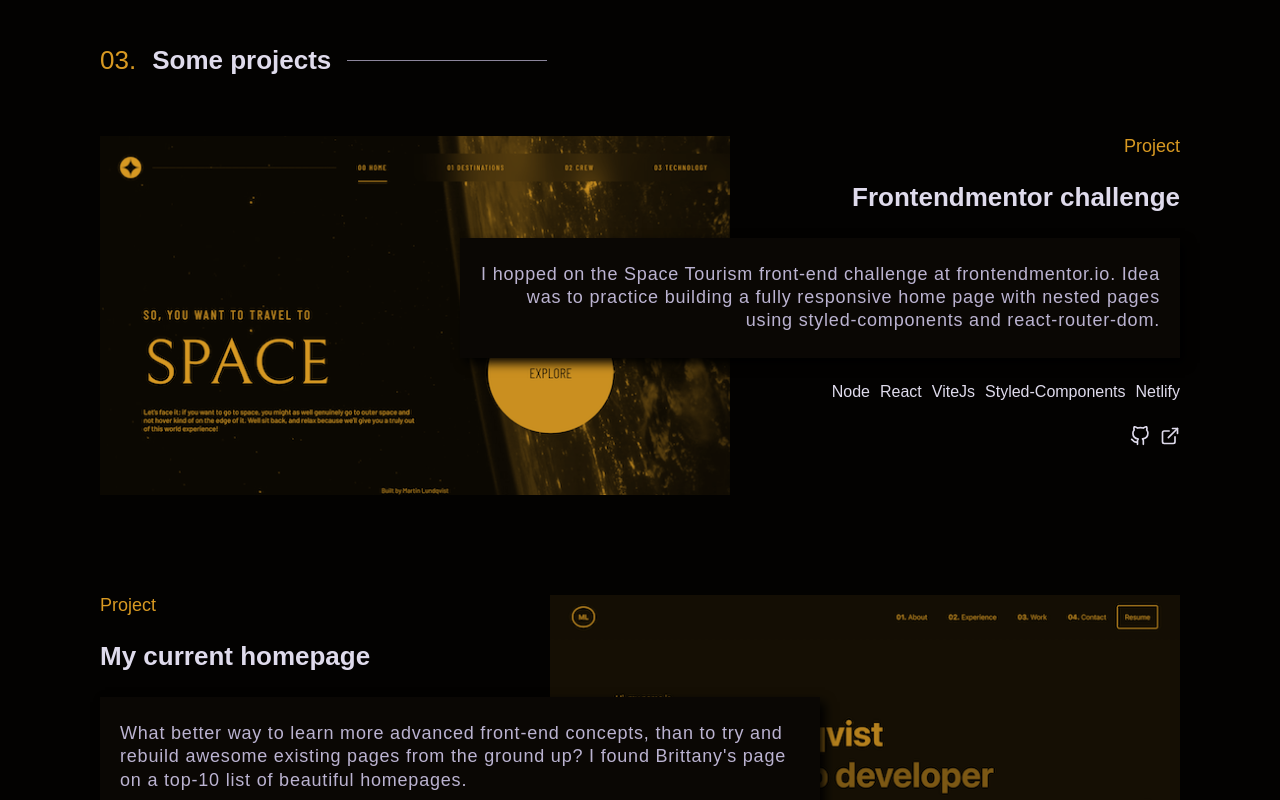
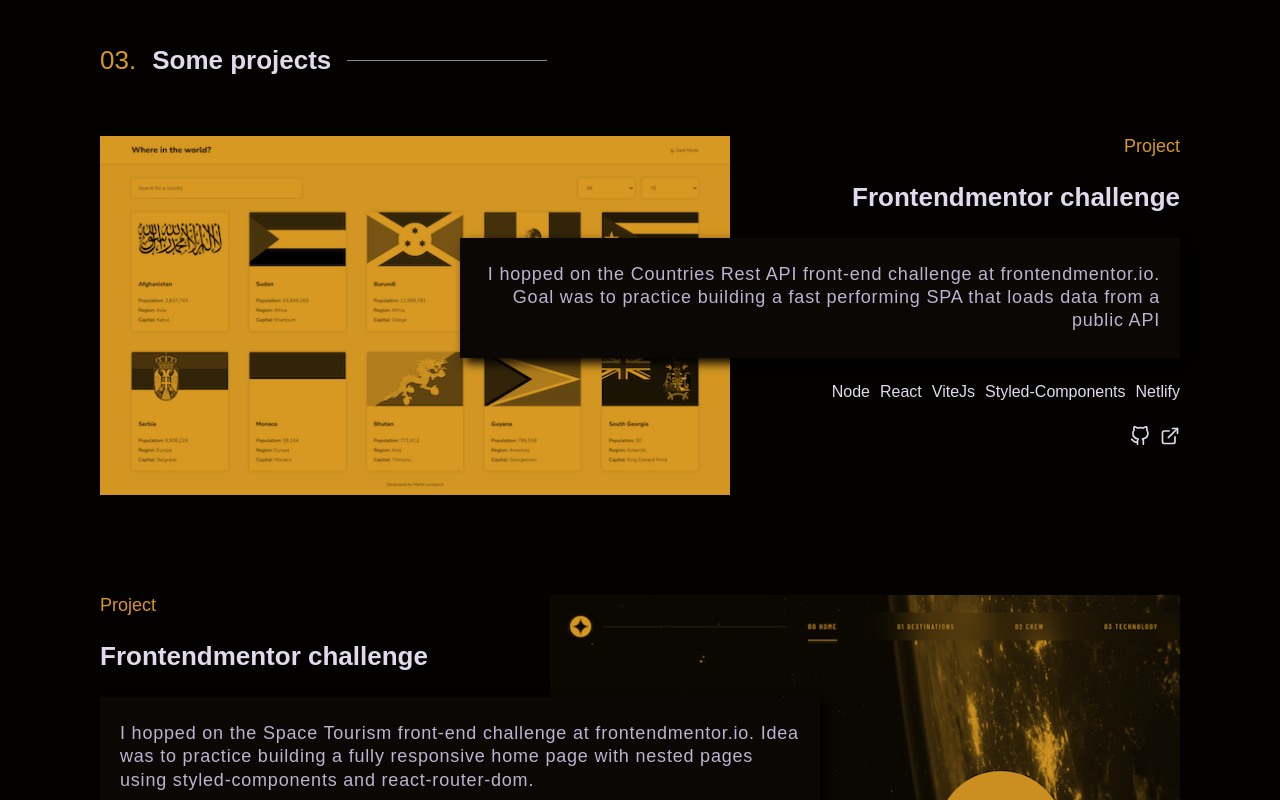
Before and after one commit to MartinLundqvist/bc-homepage, a React (Vite) app: page / in a window 1280 px wide. Shown: the part 1980-2780 px from the top of the page. Built offline with nearby package versions, Linux system fonts and the light colour scheme; a web font is replaced by a local one.

Commit message:
Added latest project and nanoid

```diff
--- a/package.json
+++ b/package.json
@@ -7,6 +7,7 @@
     "serve": "vite preview"
   },
   "dependencies": {
+    "nanoid": "^3.1.30",
     "react": "^17.0.0",
     "react-dom": "^17.0.0",
     "react-responsive": "^9.0.0-beta.4",
--- a/src/assets/projectsDB.tsx
+++ b/src/assets/projectsDB.tsx
@@ -4,10 +4,13 @@ import Glosly from './Glosly.png';
 import Twolaymen from './Twolaymen.png';
 import BCHomepage from './BCHompage.png';
 import SpaceTourism from './SpaceTourism.png';
+import Countries from './Countries.png';
 import GitLogo from '../components/elements/GitLogo';
 import LinkLogo from '../components/elements/LinkLogo';
+import { nanoid } from 'nanoid';
 
 export interface IProject {
+  _id: string;
   image: string;
   projectUrl: string;
   projectTitle: string;
@@ -24,6 +27,27 @@ export interface IProjectLinks {
 
 const projects: IProject[] = [
   {
+    _id: nanoid(),
+    image: Countries,
+    projectUrl: 'https://lyndencountries.netlify.app/',
+    projectTitle: 'Project',
+    projectSubTitle: 'Frontendmentor challenge',
+    projectDescription:
+      'I hopped on the Countries Rest API front-end challenge at frontendmentor.io. Goal was to practice building a fast performing SPA that loads data from a public API',
+    projectTools: ['Node', 'React', 'ViteJs', 'Styled-Components', 'Netlify'],
+    projectLinks: [
+      {
+        url: 'https://github.com/MartinLundqvist/countries-challenge',
+        logo: <GitLogo />,
+      },
+      {
+        url: 'https://lyndencountries.netlify.app/',
+        logo: <LinkLogo />,
+      },
+    ],
+  },
+  {
+    _id: nanoid(),
     image: SpaceTourism,
     projectUrl: 'https://lyndenspacetourism.netlify.app/',
     projectTitle: 'Project',
@@ -43,6 +67,7 @@ const projects: IProject[] = [
     ],
   },
   {
+    _id: nanoid(),
     image: BCHomepage,
     projectUrl: 'https://martinlundqvist.se/',
     projectTitle: 'Project',
@@ -62,6 +87,7 @@ const projects: IProject[] = [
     ],
   },
   {
+    _id: nanoid(),
     image: Twolaymen,
     projectUrl: 'http://www.twolaymenhugeissues.com/',
     projectTitle: 'Podcast',
@@ -81,6 +107,7 @@ const projects: IProject[] = [
     ],
   },
   {
+    _id: nanoid(),
     image: Erikssons,
     projectUrl: 'https://erikssons.herokupapp.com',
     projectTitle: 'Project',
@@ -100,6 +127,7 @@ const projects: IProject[] = [
     ],
   },
   {
+    _id: nanoid(),
     image: Glosly,
     projectUrl: 'https://glosly.eu',
     projectTitle: 'Project',
--- a/src/components/sections/Projects/index.tsx
+++ b/src/components/sections/Projects/index.tsx
@@ -154,7 +154,7 @@ const Projects = (): JSX.Element => {
   return (
     <ProjectList>
       {projects.map((project, index) => (
-        <ProjectListItem key={project.projectSubTitle}>
+        <ProjectListItem key={project._id}>
           <ProjectImage className={index % 2 != 0 ? 'flip' : ''}>
             <a href={project.projectUrl} target='_blank'>
               <ImageEffect>
```
Also changed, not shown: src/assets/Countries.png (added), 1 other file (tests, documents, lock files or other folders).
